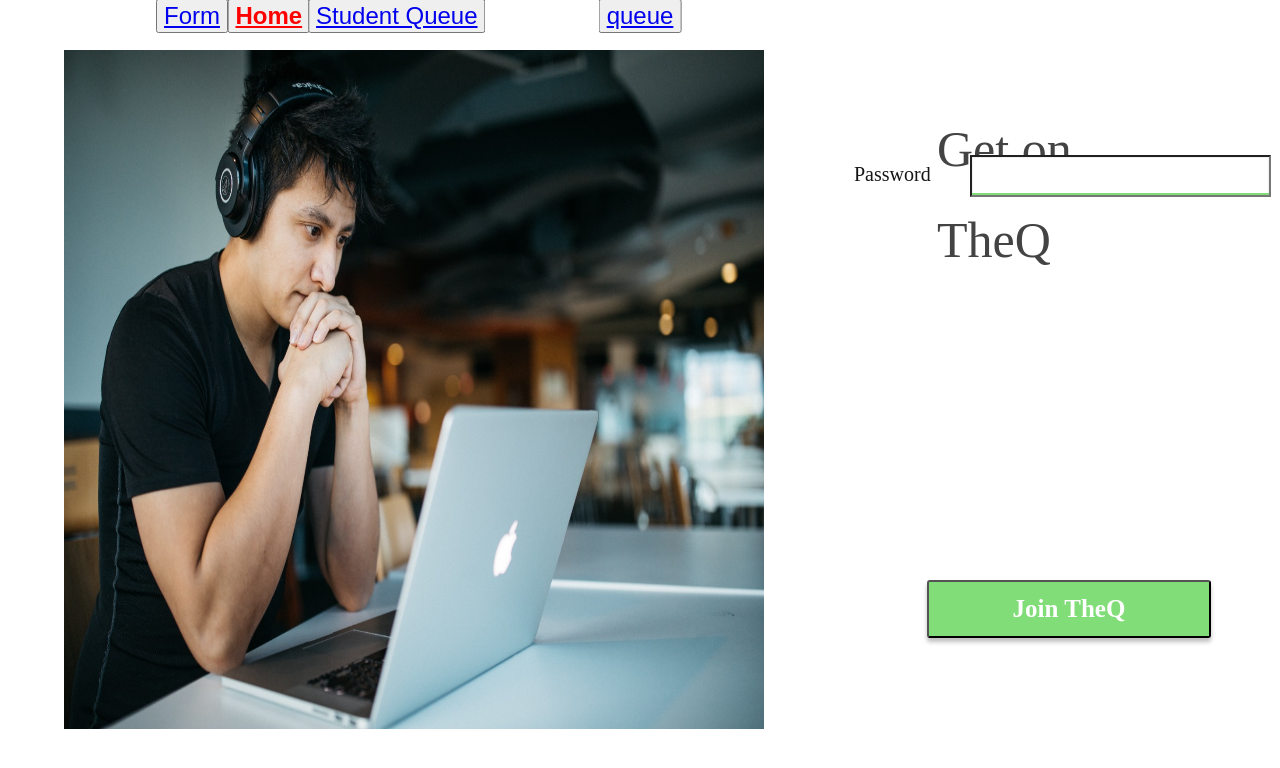
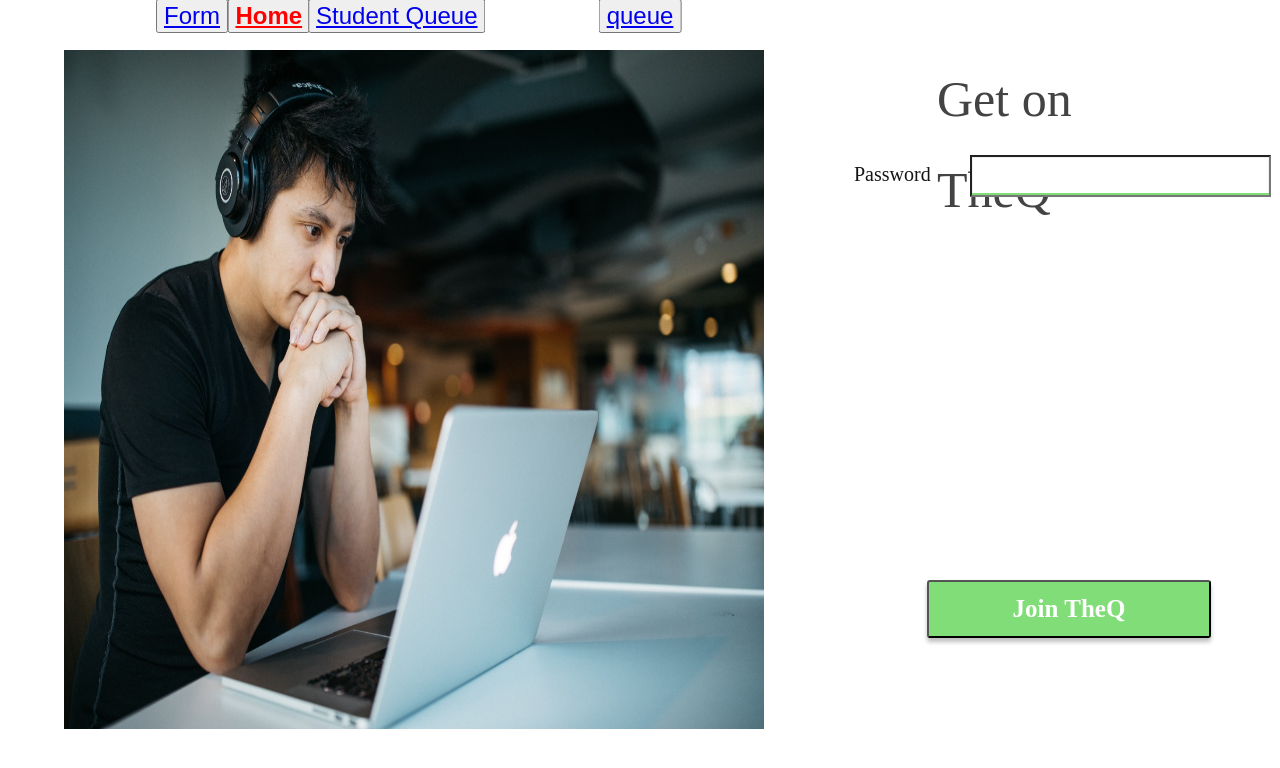
Before and after one commit to eeshagholap/TheQ, a React (Create React App) app in the folder theq_app/: page /admin-login in a window 1280 px wide. Shown: the top 768 px of the page. Built offline with nearby package versions, Linux system fonts and the light colour scheme.

Commit message:
updated css

```diff
--- a/theq_app/src/components/admin_login.js
+++ b/theq_app/src/components/admin_login.js
@@ -33,7 +33,7 @@ class AdminForm extends React.Component {
 
       <form id="queueForm" onSubmit={this.handleSubmit}>
         <label className = "namelabel" htmlFor="name">Password</label>
-        <input className = "nameinput" name="name" type="Name" onChange={this.inputPassword} />
+        <input className = "nameinput" type="password" name="name" onChange={this.inputPassword} />
 
         <button className = "formButton"> Join TheQ </button>
 
--- a/theq_app/src/components/form.css
+++ b/theq_app/src/components/form.css
@@ -5,7 +5,7 @@
 .formHeader{
     position: absolute;
     left: 937px;
-    top: 70px;
+    top: 20px;
     right: 155px;
 
     font-family: Palanquin Dark;
```
